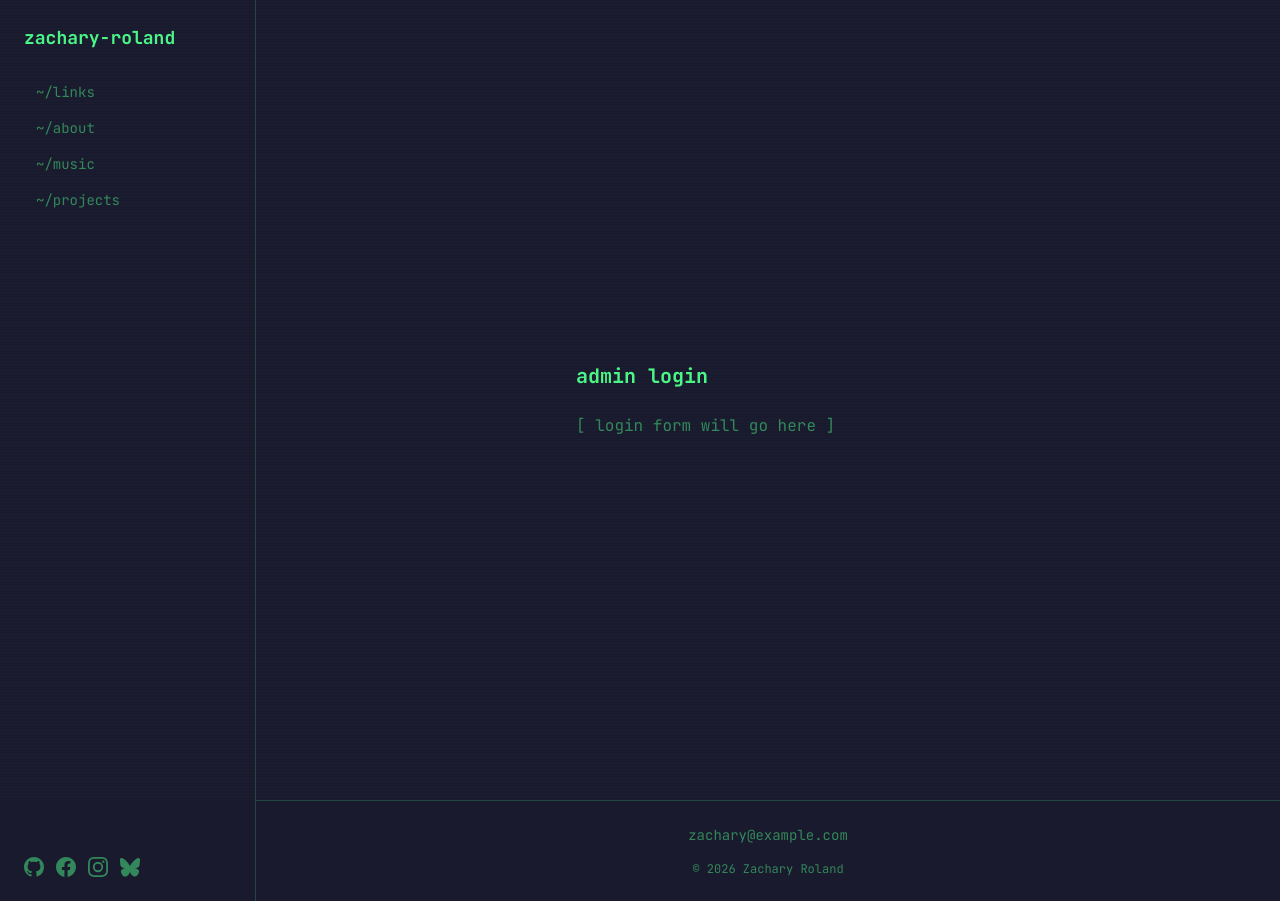
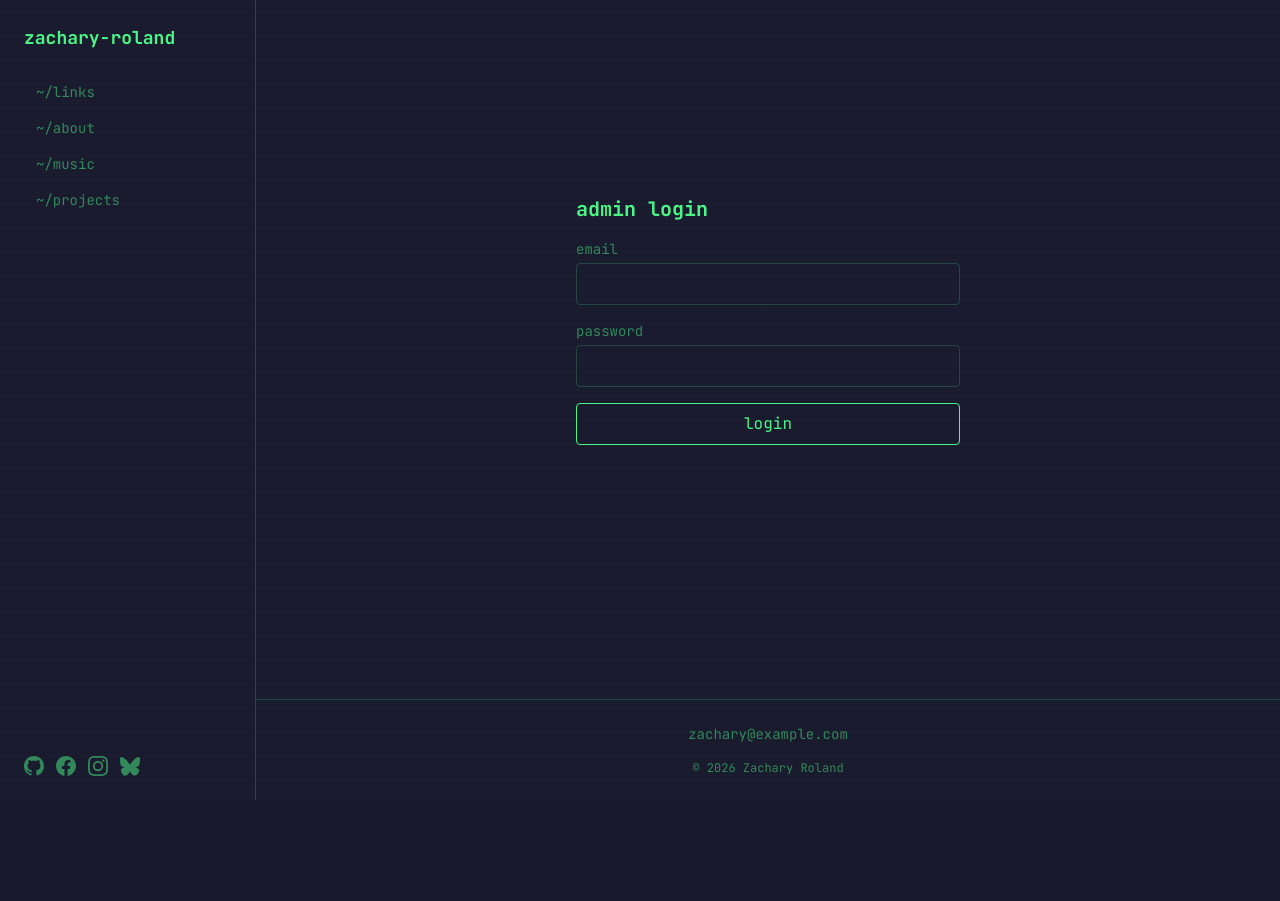
Before and after one commit to Zachary-Roland/link-in-bio, a React (Vite) app: page /admin/login in a window 1280 px wide. After the commit the page ends 800 px from the top, so only its background shows below. Built offline with nearby package versions, Linux system fonts and the light colour scheme; no server answers.

Commit message:
feat: add admin login page with email/password form

```diff
--- a/src/pages/AdminLogin.tsx
+++ b/src/pages/AdminLogin.tsx
@@ -1,10 +1,79 @@
+import { useState, type FormEvent } from "react";
+import { Navigate, useNavigate } from "react-router";
+import { useAuthContext } from "../context/AuthContext";
+
 export default function AdminLogin() {
+  const { login, user } = useAuthContext();
+  const navigate = useNavigate();
+  const [email, setEmail] = useState("");
+  const [password, setPassword] = useState("");
+  const [error, setError] = useState("");
+  const [submitting, setSubmitting] = useState(false);
+
+  // Redirect if already logged in
+  if (user) {
+    return <Navigate to="/admin" replace />;
+  }
+
+  async function handleSubmit(e: FormEvent) {
+    e.preventDefault();
+    setError("");
+    setSubmitting(true);
+    try {
+      await login(email, password);
+      navigate("/admin", { replace: true });
+    } catch {
+      setError("Invalid email or password.");
+    } finally {
+      setSubmitting(false);
+    }
+  }
+
   return (
-    <div className="flex items-center justify-center min-h-screen px-4">
-      <div className="w-full max-w-sm">
-        <h1 className="text-xl font-bold mb-6">admin login</h1>
-        <p className="text-terminal-green-muted">[ login form will go here ]</p>
-      </div>
+    <div className="flex items-center justify-center min-h-[80vh] px-4">
+      <form onSubmit={handleSubmit} className="w-full max-w-sm space-y-4">
+        <h1 className="text-xl font-bold">admin login</h1>
+
+        {error && (
+          <p className="text-red-400 text-sm">{error}</p>
+        )}
+
+        <div>
+          <label htmlFor="email" className="block text-sm text-terminal-green-muted mb-1">
+            email
+          </label>
+          <input
+            id="email"
+            type="email"
+            value={email}
+            onChange={(e) => setEmail(e.target.value)}
+            required
+            className="w-full bg-transparent border border-terminal-green-faint rounded px-3 py-2 text-terminal-green focus:outline-none focus:border-terminal-green"
+          />
+        </div>
+
+        <div>
+          <label htmlFor="password" className="block text-sm text-terminal-green-muted mb-1">
+            password
+          </label>
+          <input
+            id="password"
+            type="password"
+            value={password}
+            onChange={(e) => setPassword(e.target.value)}
+            required
+            className="w-full bg-transparent border border-terminal-green-faint rounded px-3 py-2 text-terminal-green focus:outline-none focus:border-terminal-green"
+          />
+        </div>
+
+        <button
+          type="submit"
+          disabled={submitting}
+          className="w-full border border-terminal-green text-terminal-green py-2 rounded hover:bg-terminal-green-dim transition-colors disabled:opacity-50"
+        >
+          {submitting ? "logging in..." : "login"}
+        </button>
+      </form>
     </div>
   );
 }
```
